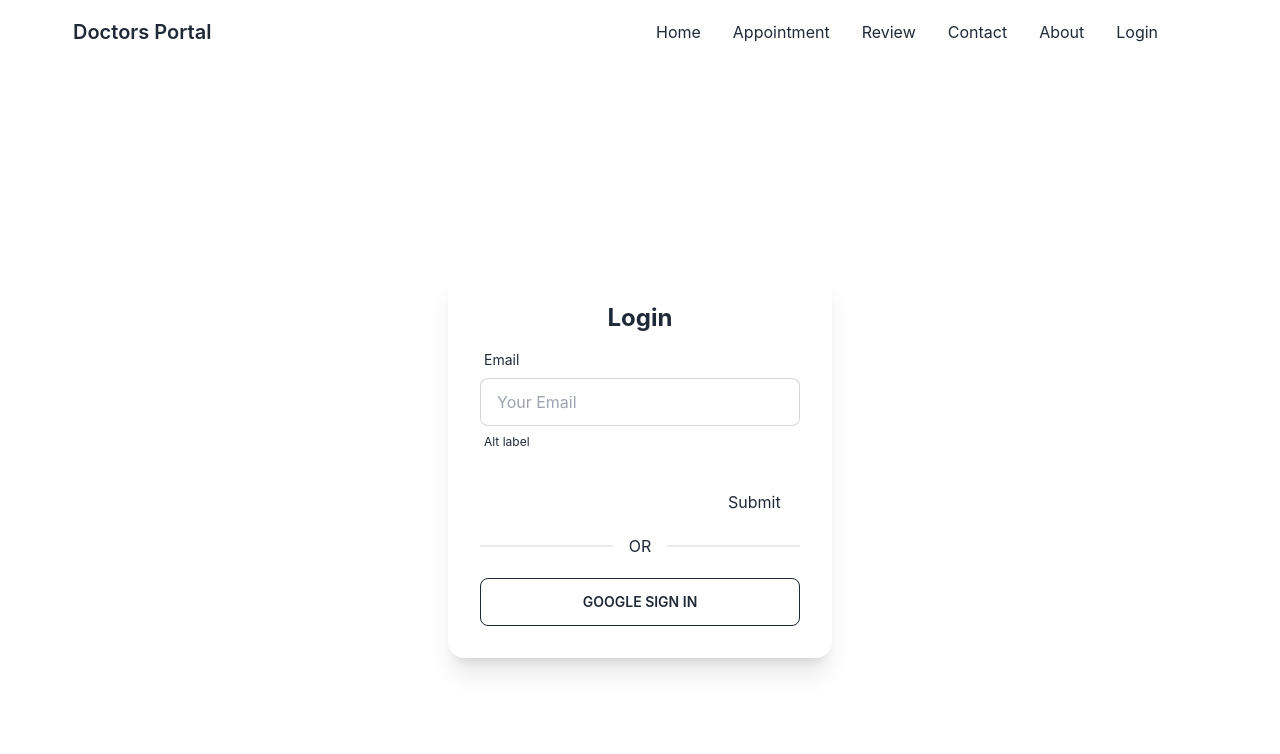
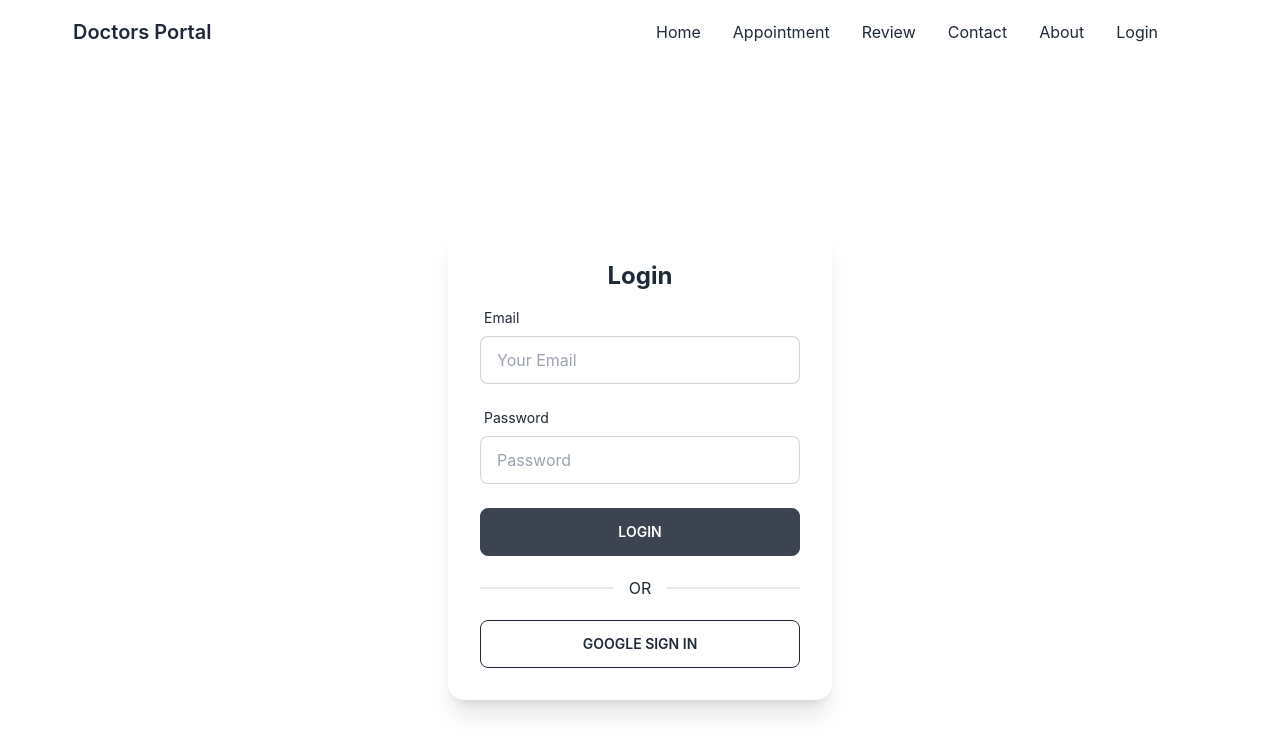
Before and after one commit to ahammedmd852/doctors-portal-client, a React (Create React App) app: page /login in a window 1280 px wide. Shown: the top 754 px of the page. Built offline with nearby package versions, Linux system fonts and the light colour scheme.

Commit message:
login page implemented

```diff
--- a/src/Pages/Appointment/BookingModal.js
+++ b/src/Pages/Appointment/BookingModal.js
@@ -19,12 +19,12 @@ const BookingModal = ({ date, treatment, setTreatment }) => {
             <div className="modal modal-bottom sm:modal-middle">
                 <div className="modal-box">
                     <label htmlFor="booking-modal" className="btn btn-sm btn-circle absolute right-2 top-2">✕</label>
-                    <h3 className="font-bold text-lg text-secondary">Booking for: {name}</h3>
+                    <h3 className="font-bold text-lg text-secondary text-center">Booking for: {name}</h3>
                     <form onSubmit={handleBooking} className='grid grid-cols-1 gap-3 justify-items-center mt-2'>
                         <input type="text" disabled value={format(date, 'PP')} className="input input-bordered w-full max-w-xs" />
                         <select name="slot" className="select select-bordered w-full max-w-xs">
                             {
-                                slots.map(slot =><option value={slot}>{slot}</option>)
+                                slots.map(slot =><option key={slot._id} value={slot}>{slot}</option>)
                             }
                         </select>
                         <input type="text" name="name" placeholder="Your Name" className="input input-bordered w-full max-w-xs" />
--- a/src/Pages/Login/Login.js
+++ b/src/Pages/Login/Login.js
@@ -1,22 +1,44 @@
 import React from "react";
-import { useSignInWithGoogle } from "react-firebase-hooks/auth";
+import {
+  useSignInWithEmailAndPassword,
+  useSignInWithGoogle,
+} from "react-firebase-hooks/auth";
 import auth from "../../firebase.init";
 import { useForm } from "react-hook-form";
+import Loading from "../Shared/Loading";
 
 const Login = () => {
-  const [signInWithGoogle, user, loading, error] = useSignInWithGoogle(auth);
+  const [signInWithGoogle, gUser, gLoading, gError] = useSignInWithGoogle(auth);
   const {
     register,
     formState: { errors },
     handleSubmit,
   } = useForm();
 
-  if (user) {
-    console.log(user);
+  const [signInWithEmailAndPassword, user, loading, error] =
+    useSignInWithEmailAndPassword(auth);
+
+  let signInError;
+
+  if (error || gError) {
+    signInError = (
+      <p className="text-red-600">
+        <small>{error?.message || gError?.message}</small>
+      </p>
+    );
+  }
+
+  if (loading || gLoading) {
+    return <Loading></Loading>;
+  }
+
+  if (user || gUser) {
+    console.log(user, gUser);
   }
 
   const onSubmit = (data) => {
     console.log(data);
+    signInWithEmailAndPassword(data.email, data.password);
   };
 
   return (
@@ -24,33 +46,77 @@ const Login = () => {
       <div className="card w-96 bg-base-100 shadow-xl">
         <div className="card-body">
           <h2 className="text-2xl text-center font-bold">Login</h2>
-
-          <div class="form-control w-full max-w-xs">
-            <label class="label">
-              <span class="label-text">Email</span>
+          <form onSubmit={handleSubmit(onSubmit)}>
+            <div className="form-control w-full max-w-xs">
+              <label className="label">
+                <span className="label-text">Email</span>
               </label>
               <input
                 type="email"
                 placeholder="Your Email"
-              class="input input-bordered w-full max-w-xs"
+                className="input input-bordered w-full max-w-xs"
                 {...register("email", {
-                pattern: /[A-Za-z]{3}/,
-                message:"error message"
+                  required: {
+                    value: true,
+                    message: "Email is required",
+                  },
+                  pattern: {
+                    value: /[a-z0-9]+@[a-z]+\.[a-z]{2,3}/,
+                    message: "Provide a valid email address",
+                  },
                 })}
               />
-            <label class="label">
-              <span class="label-text-alt">Alt label</span>
+              <label className="label">
+                {errors.email?.type === "required" && (
+                  <span className="label-text-alt text-red-600">
+                    {errors.email.message}
+                  </span>
+                )}
+                {errors.email?.type === "pattern" && (
+                  <span className="label-text-alt text-red-600">
+                    {errors.email.message}
+                  </span>
+                )}
               </label>
             </div>
-
-          <form onSubmit={handleSubmit(onSubmit)}>
-            <input  />
-            {errors.firstName?.type === "required" && "First name is required"}
-
-            <input {...register("lastName", { required: true })} />
-            {errors.lastName && "Last name is required"}
-
-            <input type="submit" />
+            <div className="form-control w-full max-w-xs">
+              <label className="label">
+                <span className="label-text">Password</span>
+              </label>
+              <input
+                type="password"
+                placeholder="Password"
+                className="input input-bordered w-full max-w-xs"
+                {...register("password", {
+                  required: {
+                    value: true,
+                    message: "Password is required",
+                  },
+                  minLength: {
+                    value: 6,
+                    message: "Password should be 6 characters long",
+                  },
+                })}
+              />
+              <label className="label">
+                {errors.password?.type === "required" && (
+                  <span className="label-text-alt text-red-600">
+                    {errors.password.message}
+                  </span>
+                )}
+                {errors.password?.type === "minLength" && (
+                  <span className="label-text-alt text-red-600">
+                    {errors.password.message}
+                  </span>
+                )}
+              </label>
+            </div>
+            {signInError}
+            <input
+              className="btn w-full max-w-xs mt-2"
+              type="submit"
+              value="Login"
+            />
           </form>
 
           <div className="divider">OR</div>
--- /dev/null
+++ b/src/Pages/Shared/Loading.js
@@ -0,0 +1,11 @@
+import React from 'react';
+
+const Loading = () => {
+    return (
+        <div className='h-screen flex justify-center items-center'>
+            <button class="btn loading">loading</button>
+        </div>
+    );
+};
+
+export default Loading;
```
Lines whose indentation alone changed are shown as unchanged.
